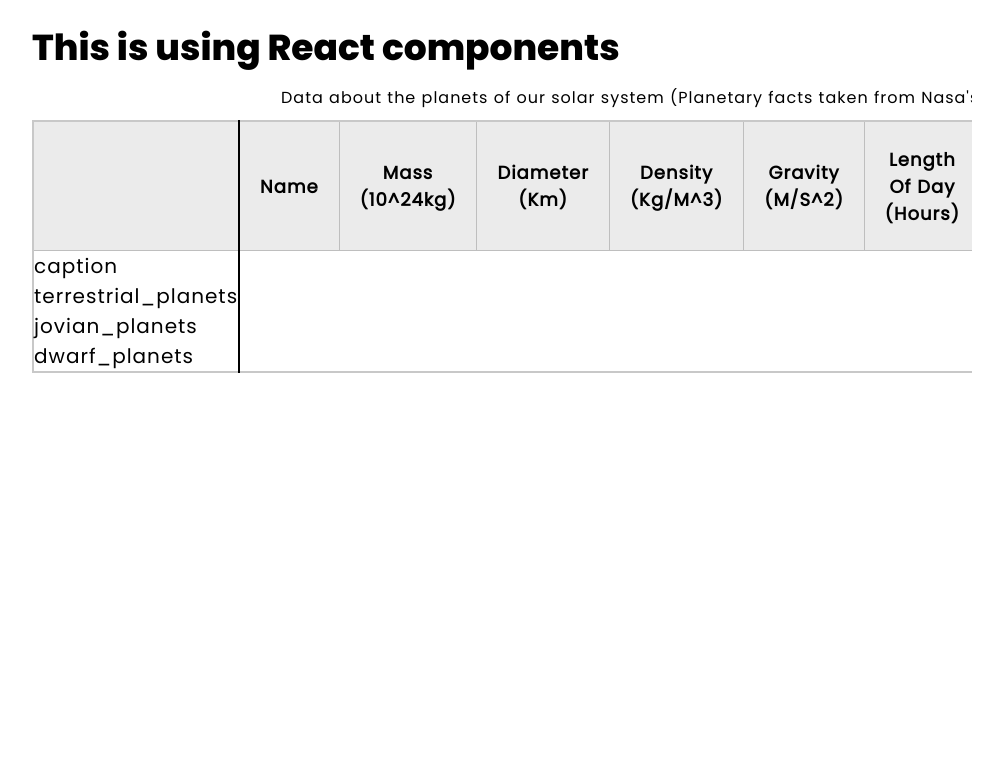
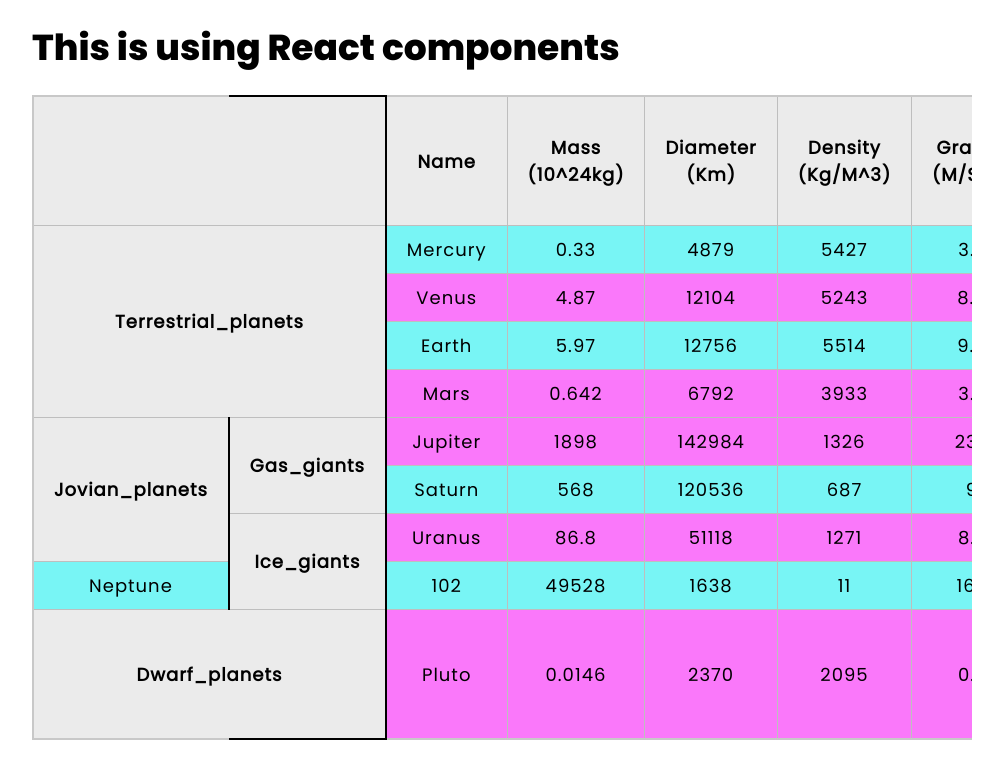
Before and after one commit to yadavrashindra5/react-components, a React (Vite) app: page / in a window 1280 px wide. Shown: the part 1658-2418 px from the top of the page, without its empty margins (138-1141 px from the left). Before the commit the page ends 2051 px from the top, so only its background shows below. Built offline with nearby package versions, Linux system fonts and the light colour scheme.

Commit message:
lots of changes to the table

```diff
--- a/src/components/Table/table.tsx
+++ b/src/components/Table/table.tsx
@@ -18,6 +18,10 @@ export default function Table() {
     jovian_planets: childRows,
     dwarf_planets: rows[2],
   };
+
+  let copyOfPlanetarySystem: any = planetary_system;
+
+  delete copyOfPlanetarySystem.caption;
 
   return (
     <>
@@ -534,8 +538,122 @@ export default function Table() {
             </RootTable.TableRow>
           </RootTable.TableHead>
           <RootTable.TableBody>
-            {Object.keys(planetary_system).map((value, index) => {
-              return <div key={index}>{value}</div>;
+            {Object.keys(copyOfPlanetarySystem).map((value) => {
+              return Array.isArray(copyOfPlanetarySystem[value])
+                ? copyOfPlanetarySystem[value].map((sv: any, si: number) => {
+                    return (
+                      <RootTable.TableRow>
+                        {(si === 0 && (
+                          <>
+                            <RootTable.TableBodyData
+                              isTableHeading={true}
+                              colspan={2}
+                              rowspan={4}
+                              tableHeading={value}
+                            />
+                            {Object.keys(sv).map((svVal) => {
+                              return (
+                                <RootTable.TableBodyData
+                                  isTableHeading={false}
+                                  tableHeading={sv[svVal]}
+                                />
+                              );
+                            })}
+                          </>
+                        )) ||
+                          Object.keys(sv).map((svVal) => {
+                            return (
+                              <RootTable.TableBodyData
+                                isTableHeading={false}
+                                tableHeading={sv[svVal]}
+                              />
+                            );
+                          })}
+                      </RootTable.TableRow>
+                    );
+                  })
+                : Object.keys(copyOfPlanetarySystem[value]).map((val, ind) => {
+                    return (
+                      <>
+                        {(ind === 0 && (
+                          <>
+                            <RootTable.TableBodyData
+                              isTableHeading={true}
+                              colspan={1}
+                              rowspan={4}
+                              tableHeading={value}
+                            />
+                            {copyOfPlanetarySystem[value][val].map((v, i) => {
+                              return (
+                                <RootTable.TableRow>
+                                  {(i === 0 && (
+                                    <>
+                                      <RootTable.TableBodyData
+                                        isTableHeading={true}
+                                        colspan={1}
+                                        rowspan={2}
+                                        tableHeading={val}
+                                      />
+                                      {Object.keys(v).map(
+                                        (someVal, someInd) => {
+                                          return (
+                                            <RootTable.TableBodyData
+                                              isTableHeading={false}
+                                              tableHeading={v[someVal]}
+                                            />
+                                          );
+                                        }
+                                      )}
+                                    </>
+                                  )) ||
+                                    Object.keys(v).map((someVal, someInd) => {
+                                      return (
+                                        <RootTable.TableBodyData
+                                          isTableHeading={false}
+                                          tableHeading={v[someVal]}
+                                        />
+                                      );
+                                    })}
+                                </RootTable.TableRow>
+                              );
+                            })}
+                          </>
+                        )) ||
+                          copyOfPlanetarySystem[value][val].map((v, i) => {
+                            return (
+                              <RootTable.TableRow>
+                                {(i === 0 && (
+                                  <>
+                                    <RootTable.TableBodyData
+                                      isTableHeading={true}
+                                      colspan={1}
+                                      rowspan={2}
+                                      tableHeading={val}
+                                    />
+                                    {Object.keys(v).map((someVal, someInd) => {
+                                      return (
+                                        <RootTable.TableBodyData
+                                          isTableHeading={false}
+                                          tableHeading={v[someVal]}
+                                        />
+                                      );
+                                    })}
+                                  </>
+                                )) ||
+                                  Object.keys(v).map((someVal, someInd) => {
+                                    return (
+                                      <RootTable.TableBodyData
+                                        isTableHeading={false}
+                                        tableHeading={v[someVal]}
+                                      />
+                                    );
+                                  })}
+                              </RootTable.TableRow>
+                            );
+                          })}
+                      </>
+                    );
+                  });
             })}
           </RootTable.TableBody>
         </RootTable>
```
